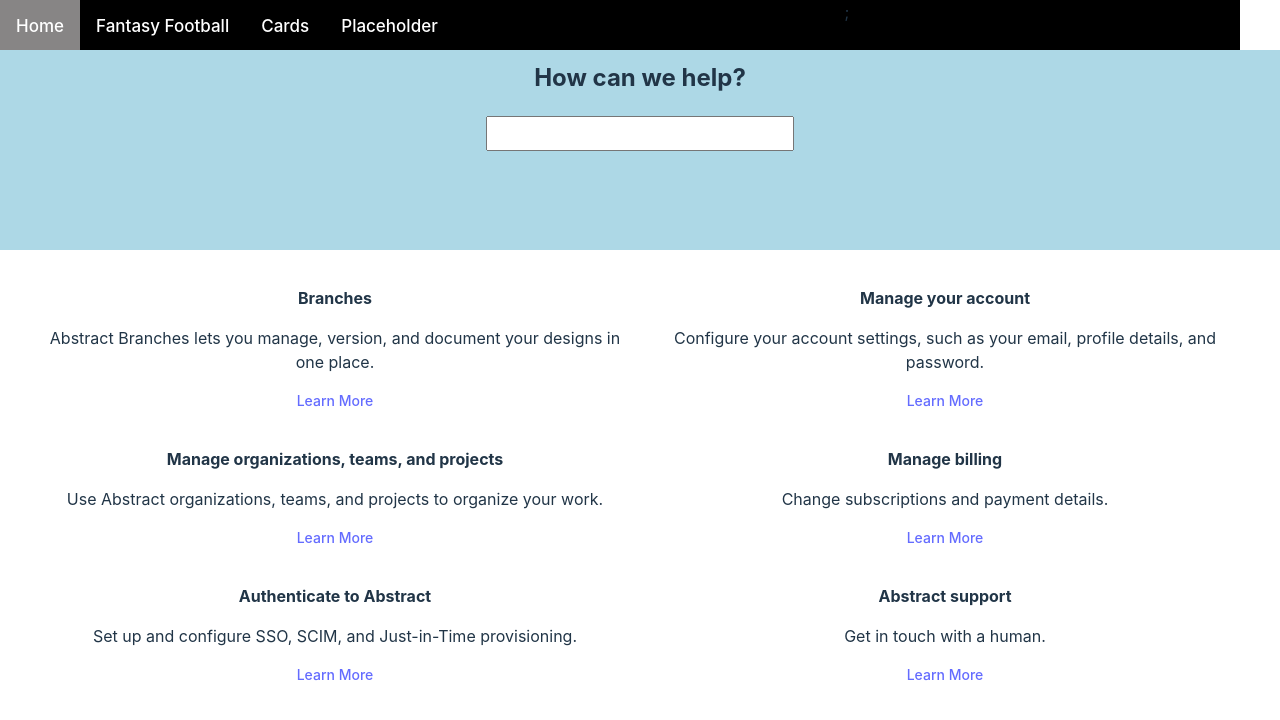
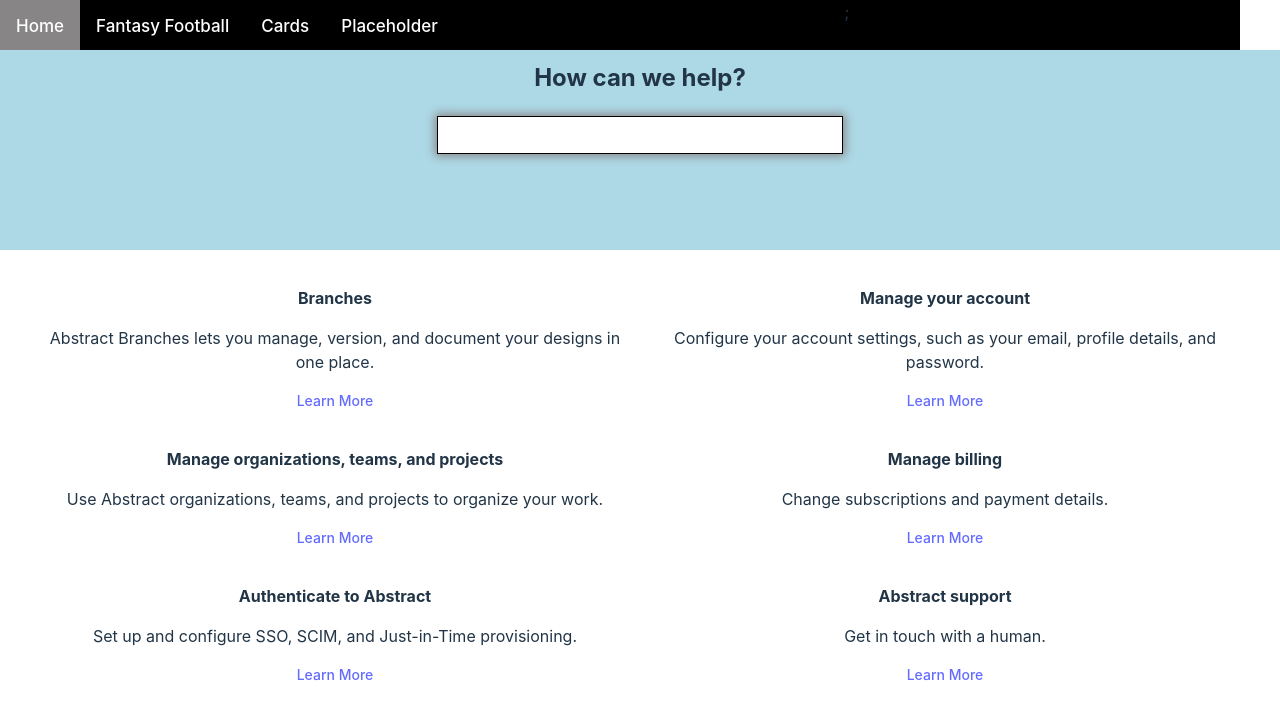
Before and after one commit to bspangler21/FrontendTemplate, a React (Vite) app: page /abstract in a window 1280 px wide. Shown: the top 720 px of the page. Built offline with nearby package versions, Linux system fonts and the light colour scheme; what @fluentui/font-icons-mdl2 would draw is missing.

Commit message:
Fix search box styling

```diff
--- a/src/styles/abstractStyles.module.css
+++ b/src/styles/abstractStyles.module.css
@@ -15,8 +15,10 @@ h2 {
 .search {
   padding-top: 0px;
   margin-top: 0px;
-  width: 300px;
-  height: 30px;
+  width: 400px;
+  height: 35px;
+  box-shadow: 0 0 9px 2px #878585;
+  border: 1px solid #000;
 }
 
 .horizontalContainer {
```
